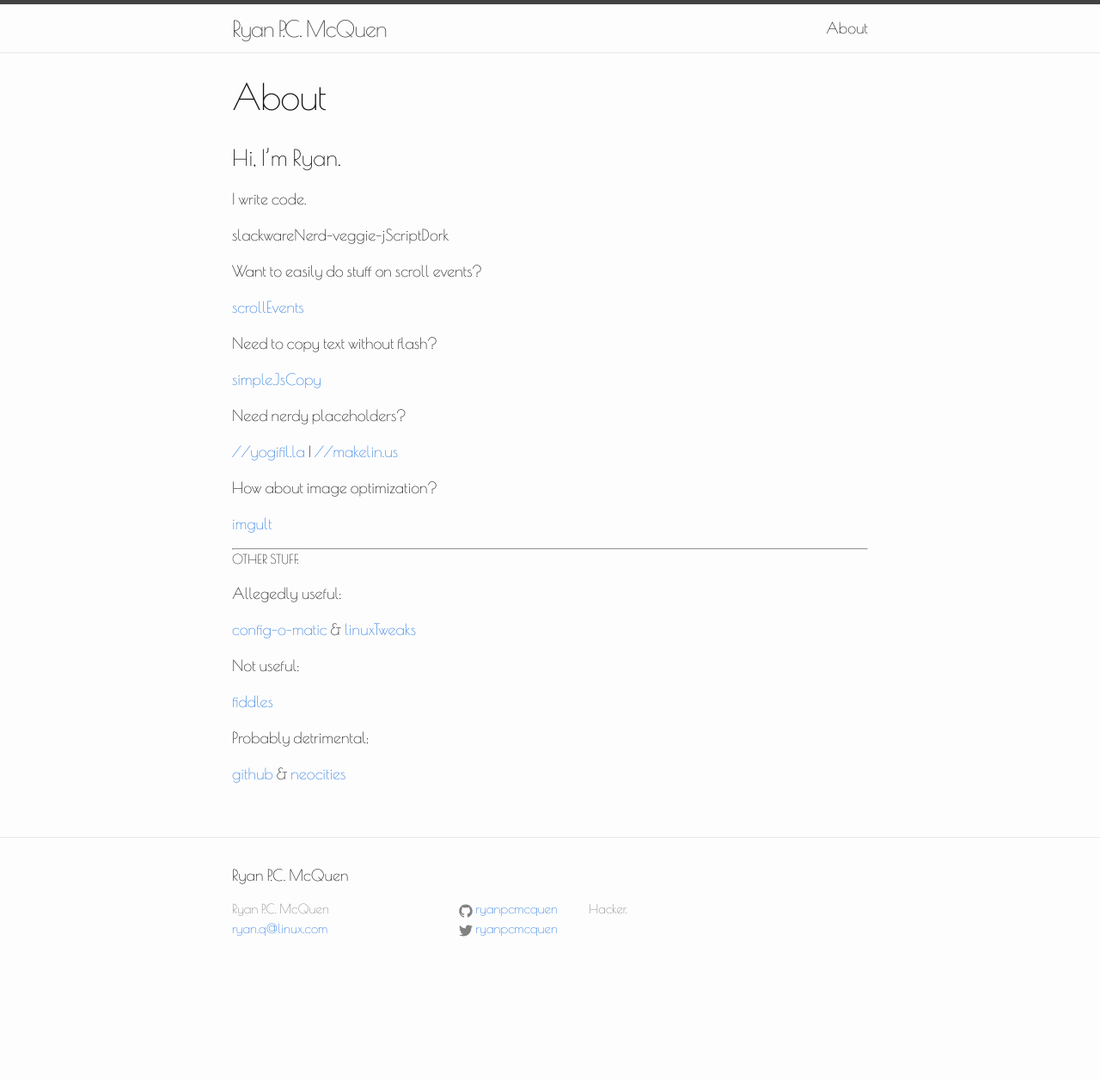
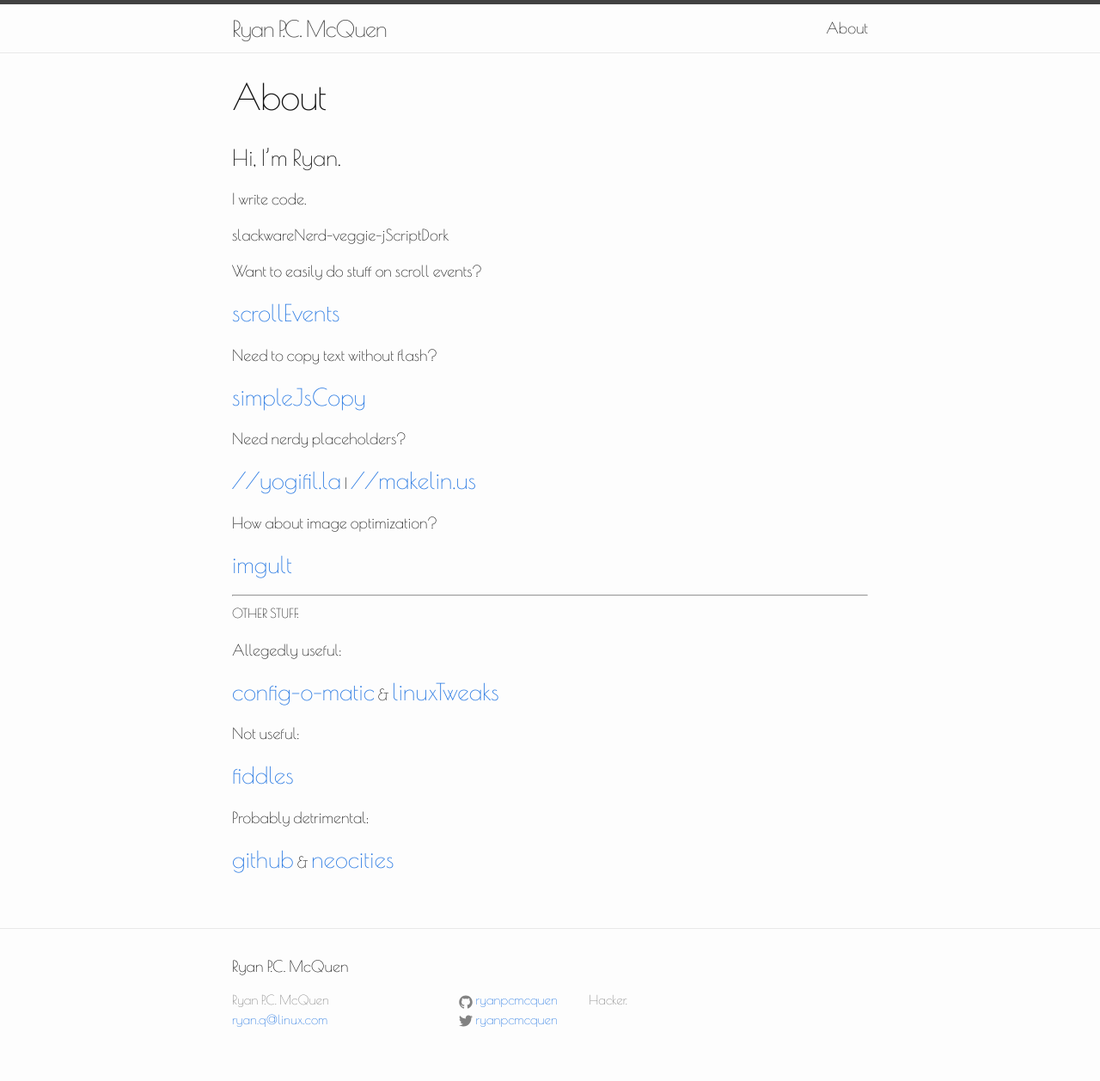
Before and after one commit to ryanpcmcquen/ryanpcmcquen.github.io, a Jekyll site: the page built from about.md, in a window 1280 px wide. Shown: the whole page at 86% size. Built offline with Jekyll 4.4.1, drawn with Linux system fonts in a browser that asks for light colours; before the commit the page ends 1152 px from its top, so only the background shows below that.

Commit message:
add custom css loop

```diff
--- a/_layouts/default.html
+++ b/_layouts/default.html
@@ -17,6 +17,12 @@
 
     <link href='https://fonts.googleapis.com/css?family=Poiret+One' rel='stylesheet' type='text/css'>
 
+    {% if page.custom_css %}
+      {% for css_file in page.custom_css %}
+        <link href='/css/{{ css_file }}.css' rel='stylesheet'>
+      {% endfor %}
+    {% endif %}
+
     {% if page.custom_js %}
       {% for js_file in page.custom_js %}
         <script src='/js/{{ js_file }}.js'></script>
```
